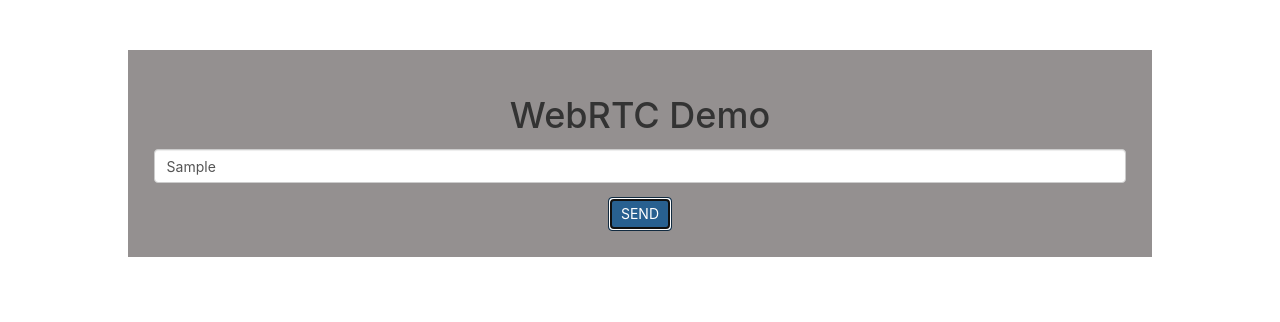
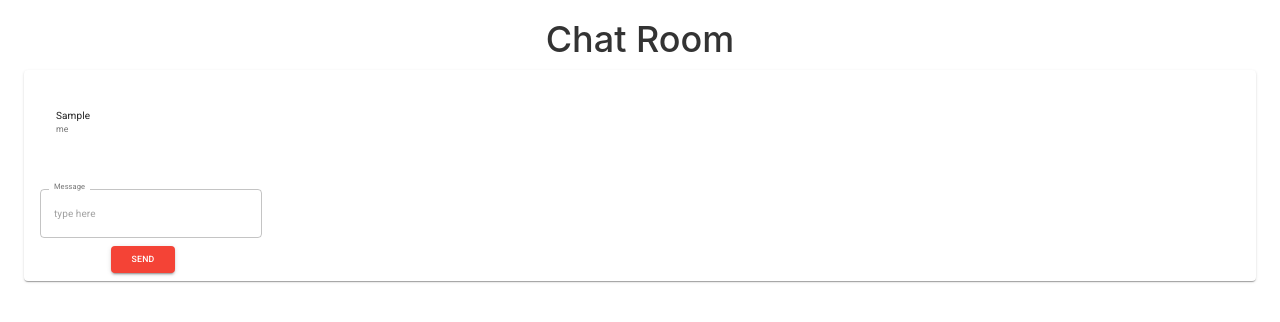
Before and after one commit to viveksb007/webRTC-signalling, a React (Create React App) app in the folder webRTC-client/: page / in a window 1280 px wide. Both pictures are taken after typing "Sample" into the empty fields and a click on the button "SEND". Shown: the top 322 px of the page. Built offline with nearby package versions, Linux system fonts and the light colour scheme; no server answers.

Commit message:
added chat component without styling

```diff
--- a/webRTC-client/public/index.html
+++ b/webRTC-client/public/index.html
@@ -4,7 +4,7 @@
 <head>
     <meta charset="utf-8" />
     <link rel="icon" href="%PUBLIC_URL%/favicon.ico" />
-    <meta name="viewport" content="width=device-width, initial-scale=1" />
+    <meta name="viewport" content="minimum-scale=1, initial-scale=1, width=device-width" />
     <meta name="theme-color" content="#000000" />
     <meta name="description" content="Web site created using create-react-app" />
     <link rel="apple-touch-icon" href="%PUBLIC_URL%/logo192.png" />
@@ -24,7 +24,10 @@
     -->
     <title>WebRTC demo</title>
     <!--Bootstrap only for styling-->
-    <link rel="stylesheet" href="https://maxcdn.bootstrapcdn.com/bootstrap/3.4.0/css/bootstrap.min.css">
+    <link rel="stylesheet" href="https://maxcdn.bootstrapcdn.com/bootstrap/3.4.0/css/bootstrap.min.css" />
+    <link rel="stylesheet" href="https://fonts.googleapis.com/css?family=Roboto:300,400,500,700&display=swap" />
+    <link rel="stylesheet" href="https://fonts.googleapis.com/icon?family=Material+Icons" />
+
     <script src="https://ajax.googleapis.com/ajax/libs/jquery/3.4.1/jquery.min.js"></script>
     <script src="https://maxcdn.bootstrapcdn.com/bootstrap/3.4.0/js/bootstrap.min.js"></script>
 </head>
@@ -32,16 +35,6 @@
 <body>
     <noscript>You need to enable JavaScript to run this app.</noscript>
     <div id="root"></div>
-    <!--
-      This HTML file is a template.
-      If you open it directly in the browser, you will see an empty page.
-
-      You can add webfonts, meta tags, or analytics to this file.
-      The build step will place the bundled scripts into the <body> tag.
-
-      To begin the development, run `npm start` or `yarn start`.
-      To create a production bundle, use `npm run build` or `yarn build`.
-    -->
 </body>
 
 </html>
--- a/webRTC-client/src/App.css
+++ b/webRTC-client/src/App.css
@@ -52,12 +52,3 @@ button {
 input {
     margin-top: 1em;
 }
-
-.footer {
-    background: rgb(148, 144, 144);
-    text-align: center;
-    padding: 2%;
-    position: absolute;
-    bottom: 0;
-    width: 100%;
-}
--- a/webRTC-client/src/App.js
+++ b/webRTC-client/src/App.js
@@ -1,59 +1,34 @@
 import React from 'react';
 import './App.css';
+import { Container } from '@material-ui/core';
+import { ThemeProvider } from '@material-ui/core/styles';
+import { theme } from './styles.js';
+
+import ChatBox from './components/ChatBox.js';
 import Emitter from './service/emitter.js';
-import { ESTABLISH_CONNECTION, START_LISTENING, SET_CHANNELS } from './service/events.js';
+import { ESTABLISH_CONNECTION, START_LISTENING } from './service/events.js';
 import HostConnection from './view/HostConnection.js';
 
 class App extends React.Component {
 
-    constructor(props) {
-        super(props);
-        this.state = {
-            input: "",
-            dataChannels: []
-        };
-        this.handleInputChange = this.handleInputChange.bind(this);
-        this.sendMessage = this.sendMessage.bind(this);
-    }
-
     componentDidMount() {
         Emitter.emit(ESTABLISH_CONNECTION);
         Emitter.emit(START_LISTENING);
-        Emitter.on(SET_CHANNELS, (channels) => {
-            this.setState({ dataChannels: channels })
-        });
-    }
-
-    handleInputChange = e => {
-        this.setState({ input: e.target.value });
-    }
-
-    sendMessage = () => {
-        let value = this.state.input;
-        console.log("My message %s", value);
-        this.state.dataChannels.forEach(channel => {
-            channel.send(value);
-        });
-        this.setState({ input: "" });
     }
 
     render() {
-        return (<div className="App">
-            <div className="container">
-                <h1>WebRTC Demo</h1>
-                <form onSubmit={(e) => {
-                    e.preventDefault();
-                    this.sendMessage();
-                }}>
-                    <input id="messageInput" type="text" className="form-control" placeholder="message" value={this.state.input} onChange={this.handleInputChange} />
-                    <button type="button" className="btn btn-primary"> SEND </button>
-                </form>
+        return (
+            <div className="App">
+                <ThemeProvider theme={theme}>
+                    <Container maxWidth="xl">
+                        <h1>Chat Room</h1>
+                        <ChatBox />
+                    </Container>
+                </ThemeProvider>
+                <HostConnection />
             </div>
-            <HostConnection />
-        </div>
         );
     }
 }
 
-
 export default App;
--- /dev/null
+++ b/webRTC-client/src/components/ChatBox.js
@@ -0,0 +1,19 @@
+import React from 'react';
+import Messages from './Messages.js';
+import Form from './Form.js';
+import { Card, CardActions, CardContent } from '@material-ui/core';
+class ChatBox extends React.Component {
+    render() {
+        return (<Card>
+            <CardContent>
+                <Messages />
+            </CardContent>
+            <CardActions>
+                <Form />
+            </CardActions>
+        </Card>
+        );
+    }
+}
+
+export default ChatBox;
--- /dev/null
+++ b/webRTC-client/src/components/Form.js
@@ -0,0 +1,62 @@
+import React from 'react';
+import { SET_CHANNELS, MESSAGE_RECEIVED } from '../service/events.js';
+import Emitter from '../service/emitter.js';
+import { TextField, Button } from '@material-ui/core';
+
+class Form extends React.Component {
+
+    constructor(props) {
+        super(props);
+        this.state = {
+            dataChannels: [],
+            input: ""
+        };
+    }
+
+    componentDidMount() {
+        Emitter.on(SET_CHANNELS, (channels) => {
+            this.setState({ dataChannels: channels })
+        });
+    }
+
+    handleInputChange = e => {
+        this.setState({ input: e.target.value });
+    }
+
+    sendMessage = () => {
+        let value = this.state.input;
+        let payload = {
+            user: "me",
+            message: value
+        }
+
+        this.state.dataChannels.forEach(channel => {
+            channel.send(value);
+        });
+
+        this.setState({ input: "" }
+            , () => Emitter.emit(MESSAGE_RECEIVED, payload));
+    }
+
+    render() {
+        return (
+            <form onSubmit={(e) => {
+                e.preventDefault();
+                this.sendMessage();
+            }}>
+                <TextField id="filled-full-width" label="Message" style={{ margin: 8 }}
+                    placeholder="type here" fullWidth
+                    margin="normal"
+                    InputLabelProps={{
+                        shrink: true,
+                    }}
+                    variant="outlined"
+                    value={this.state.input} onChange={this.handleInputChange}
+                />
+                <Button variant="contained" color="secondary" type="button" onClick={this.sendMessage}> Send </Button>
+            </form>
+        );
+    }
+}
+
+export default Form;
--- /dev/null
+++ b/webRTC-client/src/components/Messages.js
@@ -0,0 +1,38 @@
+import React from 'react';
+import { MESSAGE_RECEIVED } from '../service/events.js';
+import Emitter from '../service/emitter.js';
+import { List, ListItem, ListItemText } from '@material-ui/core';
+
+class Messages extends React.Component {
+    constructor(props) {
+        super(props);
+        this.state = {
+            messages: []
+        };
+    }
+    componentDidMount() {
+        Emitter.on(MESSAGE_RECEIVED, payload => {
+            this.setState({ messages: [...this.state.messages, payload] });
+        });
+    }
+
+    render() {
+        let newMessages = this.state.messages;
+        return (
+            <List>
+                {
+                    newMessages.map((message) =>
+                        <ListItem>
+                            <ListItemText
+                                primary={message.message}
+                                secondary={message.user}
+                            />
+                        </ListItem>
+                    )
+                }
+            </List>
+        );
+    }
+}
+
+export default Messages;
--- a/webRTC-client/src/service/events.js
+++ b/webRTC-client/src/service/events.js
@@ -11,6 +11,7 @@ export const START_LISTENING = "START_LISTENING";
 export const SESSION_ID = "SESSION_ID";
 export const SET_CHANNELS = "SET_CHANNELS";
 export const GET_ROOM = "GET_ROOM";
+export const MESSAGE_RECEIVED = "MESSAGE_RECEIVED";
 
 export const payloadType = {
     OFFER: "offer",
--- /dev/null
+++ b/webRTC-client/src/styles.js
@@ -0,0 +1,13 @@
+import { createMuiTheme } from '@material-ui/core/styles';
+import { lightBlue } from "@material-ui/core/colors";
+
+export const theme = createMuiTheme({
+    palette: {
+        primary: {
+            main: lightBlue[100]
+        },
+        secondary: {
+            main: '#f44336',
+        },
+    },
+});
--- a/webRTC-client/src/view/ConnectionManager.js
+++ b/webRTC-client/src/view/ConnectionManager.js
@@ -1,5 +1,5 @@
 import Emitter from '../service/emitter.js';
-import { payloadType, MESSAGE, INIT, PEER_CONNECTED, REPLY_TO_SERVER, SESSION_ID, SET_CHANNELS } from '../service/events.js'
+import { payloadType, MESSAGE, INIT, PEER_CONNECTED, REPLY_TO_SERVER, MESSAGE_RECEIVED, SET_CHANNELS } from '../service/events.js'
 import React from 'react';
 
 class ConnectionManager extends React.Component {
@@ -86,9 +86,13 @@ class ConnectionManager extends React.Component {
             reliable: true
         });
         dataChannel.onmessage = event => {
-            console.log("message from  %s : %s", id, event.data);
+            const payload = {
+                user: id,
+                message: event.data
+            }
+            Emitter.emit(MESSAGE_RECEIVED, payload);
+            //console.log("message from  %s : %s", id, event.data);
         }
-
         this.setState({
             ...this.state,
             peerConnections: { ...this.state.peerConnections, [id]: pc },
@@ -142,6 +146,7 @@ class ConnectionManager extends React.Component {
                     }, () => { console.log("Successfully added candidate %s", id); });
                 });
                 break;
+            default: console.log("Not a valid case");
         }
     }
 
--- a/webRTC-client/src/view/HostConnection.js
+++ b/webRTC-client/src/view/HostConnection.js
@@ -28,7 +28,7 @@ class HostConnection extends React.Component {
         });
     }
 
-    listenMessage = (message) => {
+    listenMessage = message => {
         const data = JSON.parse(message.data);
         switch (data.eventType) {
             case constants.INIT:
@@ -40,6 +40,7 @@ class HostConnection extends React.Component {
             case constants.MESSAGE:
                 Emitter.emit(constants.MESSAGE, data);
                 break;
+            default: console.log("Not a valid case");
         }
     }
 
```
Also changed, not shown: webRTC-client/package.json (+5 -2 lines).
